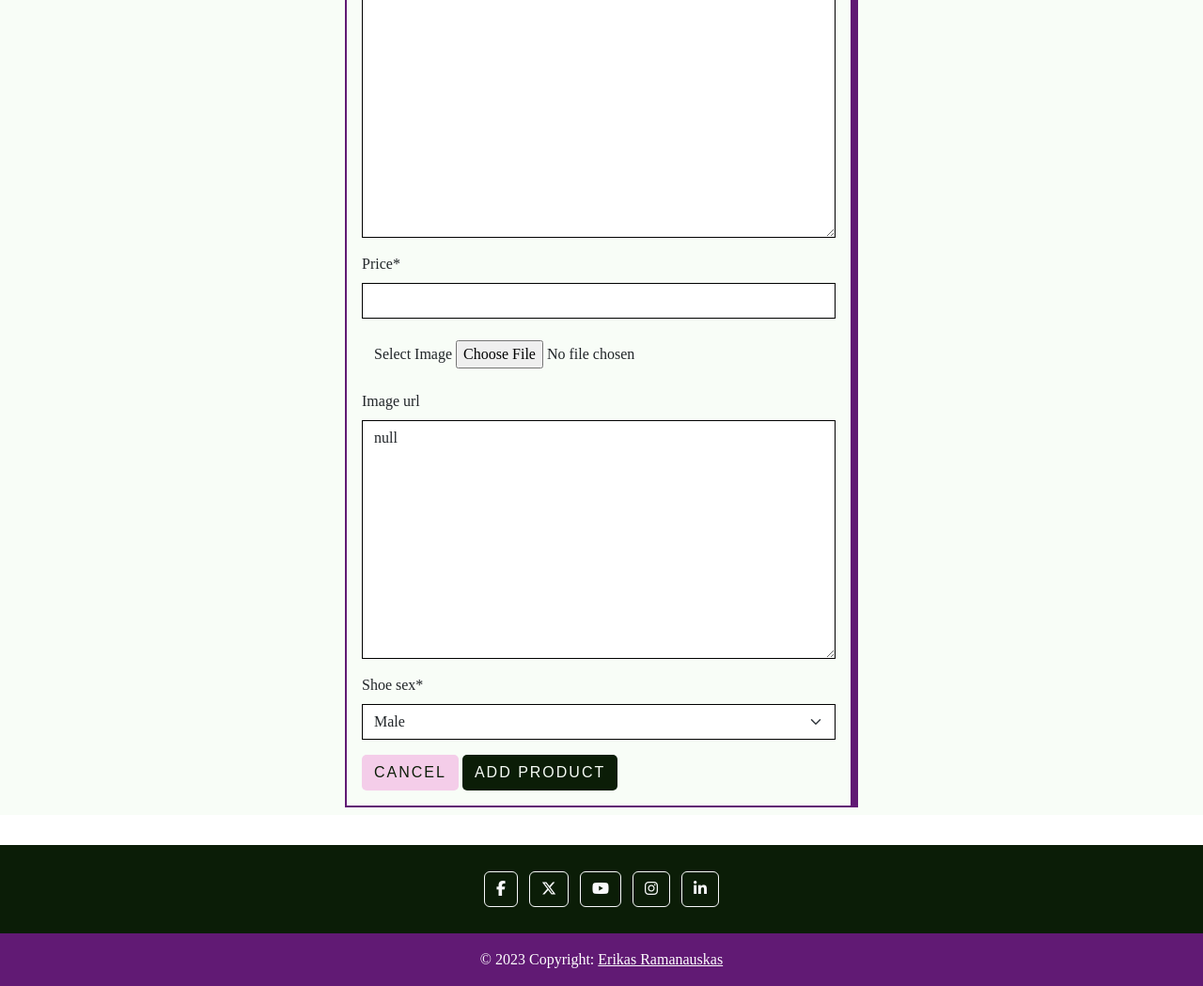
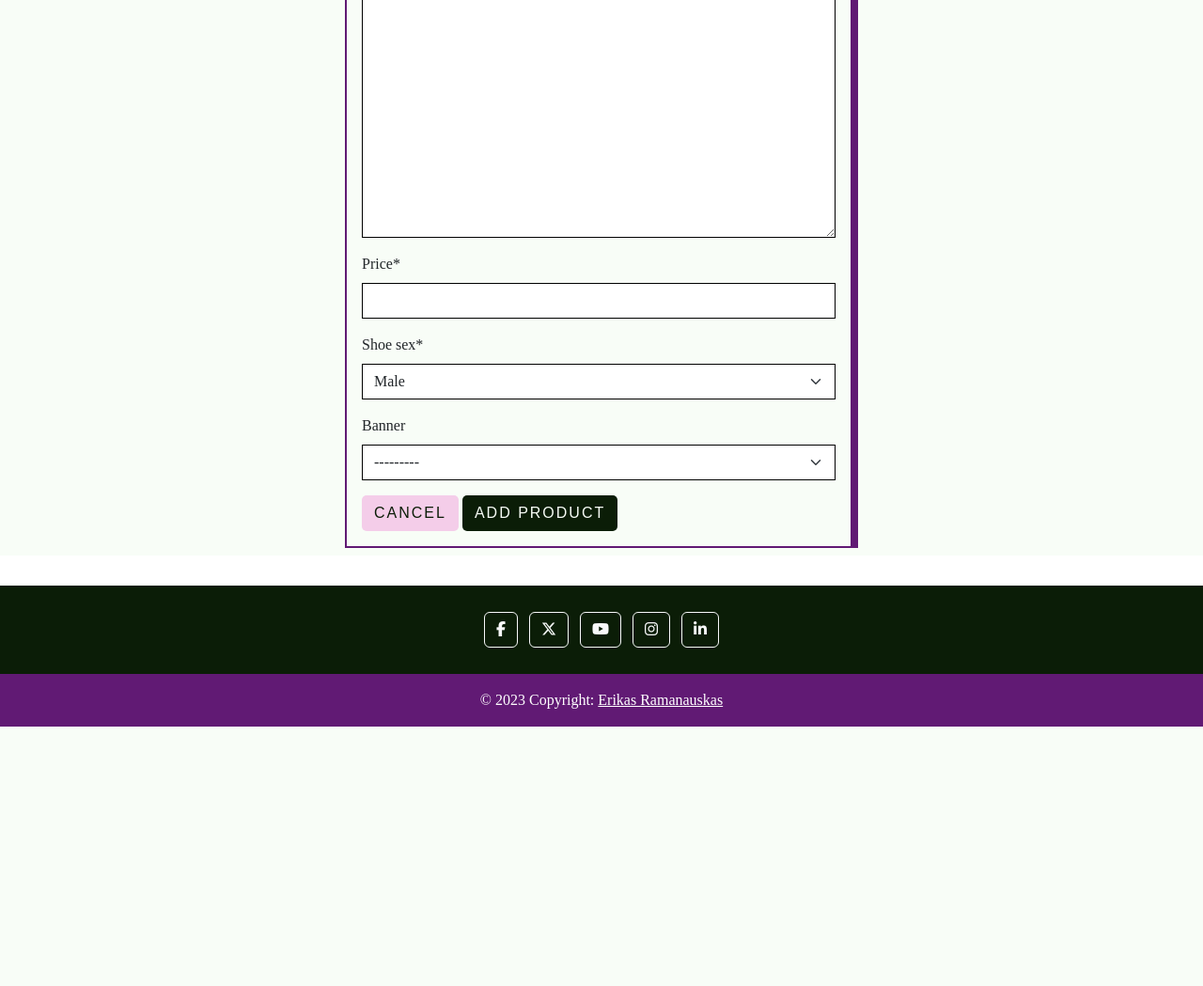
Before and after one commit to Erikas-Ramanauskas/Milestone-Project-4, a Django app: page /products/add/ in a window 1280 px wide. Shown: the part 818-1867 px from the top of the page at 94% size. After the commit the page ends 1591 px from the top, so only its background shows below. Run offline with Django 4.2, Linux system fonts and the light colour scheme; a user stored in the database is signed in; data comes from the database, SQL or seed files in the repository; tables that the repository leaves empty hold one stand-in row (values such as "Sample post"); data that the repository does not hold is empty; parts of the project's set-up code (start-up, migrations or seed data) failed here and were passed over; some libraries are stand-ins or nearby versions.

Commit message:
working on multiple image udate

```diff
--- a/g_mark/settings.py
+++ b/g_mark/settings.py
@@ -128,7 +128,7 @@
 # https://docs.djangoproject.com/en/4.2/ref/settings/#databases
 
 
-if os.environ.get('DATABASE_URL'):
+if 'DATABASE_URL' in os.environ:
     DATABASES = {
         'default': dj_database_url.parse(os.environ.get('DATABASE_URL'))
     }
--- a/products/forms.py
+++ b/products/forms.py
@@ -1,5 +1,4 @@
 from django import forms
-from .widgets import CustomClearableFileInput
 from .models import Product, Category
 
 
@@ -9,8 +8,12 @@
         model = Product
         fields = '__all__'
 
-    image = forms.ImageField(
-        label='Image', required=False, widget=CustomClearableFileInput)
+    widgets = {
+        'display_image': forms.ClearableFileInput(attrs={
+            'class': 'form-control',
+            'placeholder': 'Select banner image',
+        }),
+    }
 
     def __init__(self, *args, **kwargs):
         super().__init__(*args, **kwargs)
--- a/products/models.py
+++ b/products/models.py
@@ -84,16 +84,16 @@
 
 class Product(models.Model):
     category = models.ForeignKey(
-        "Category", max_length=254, null=True, blank=True, on_delete=models.SET_NULL
+        "Category", null=True, blank=True, on_delete=models.SET_NULL
     )
     brand = models.ForeignKey(
-        "Brand", max_length=254, null=True, blank=True, on_delete=models.SET_NULL
+        "Brand", null=True, blank=True, on_delete=models.SET_NULL
     )
     size = models.ForeignKey(
-        "Size", max_length=254, null=True, blank=True, on_delete=models.SET_NULL
+        "Size", null=True, blank=True, on_delete=models.SET_NULL
     )
     quality = models.ForeignKey(  # Add Quality field
-        "Quality", max_length=254, null=True, blank=True, on_delete=models.SET_NULL
+        "Quality", null=True, blank=True, on_delete=models.SET_NULL
     )
 
     sku = models.CharField(max_length=254, null=True, blank=True)
@@ -101,13 +101,31 @@
     description = models.TextField()
     price = models.DecimalField(max_digits=254, decimal_places=2)
 
-    image = ArrayField(models.CharField(max_length=50), null=True, blank=True)
-    image_url = ArrayField(models.CharField(
-        max_length=1024), null=True, blank=True)
-
     shoe_sex = models.CharField(
         max_length=254, choices=SHOE_SEX_CHOICES, default="Female"
     )
 
+    banner = models.ForeignKey(
+        'ProductImage', null=True, blank=True, default=None, on_delete=models.SET_NULL, related_name='banner')
+
     def __str__(self):
         return self.name
+
+    def save(self, *args, **kwargs):
+        if not self.banner and self.image.exists():
+            first_image = self.image.first()
+            self.banner = first_image
+        super().save(*args, **kwargs)
+
+
+class ProductImage(models.Model):
+    class Meta:
+        verbose_name = 'Photo'
+        verbose_name_plural = 'Photos'
+
+    product = models.ForeignKey(
+        Product, related_name='images', on_delete=models.CASCADE, null=True, blank=True)
+    image = models.ImageField(null=True, blank=True)
+
+    def __str__(self):
+        return f"Image for {self.product.name}"
--- a/products/templates/products/add_product.html
+++ b/products/templates/products/add_product.html
@@ -26,11 +26,19 @@
       <form method="POST" action="{% url 'add_product' %}" class="form mb-2 product-managment-form" enctype="multipart/form-data">
         {% csrf_token %}
         {% for field in form %}
-        {% if field.name != 'image' %}
-        {{ field | as_crispy_field }}
-        {% else %}
-        {{ field }}
-        {% endif %}
+          {% if field.name != 'image' %}
+            {{ field | as_crispy_field }}
+          {% else %}
+            {{ field }}
+          {% endif %}
+        {% endfor %}
+
+        {{ form.images.management_form }} {# Render management form for images #}
+        {% for image_form in form.images.forms %}
+          {% for image_field in image_form.visible_fields %}
+            {{ image_field }}
+          {% endfor %}
+          <br>
         {% endfor %}
         <div class="text-right">
           <a class="btn btn-special-cancel" href="{% url 'products' %}">Cancel</a>
--- a/products/views.py
+++ b/products/views.py
@@ -2,7 +2,7 @@
 from django.contrib import messages
 from django.contrib.auth.decorators import login_required
 from django.db.models import Q
-from .models import Product, Category, Brand, Quality
+from .models import Product, Category, Brand, Quality, ProductImage
 from .forms import ProductForm
 
 # Create your views here.
@@ -76,6 +76,10 @@
         form = ProductForm(request.POST, request.FILES)
         if form.is_valid():
             product = form.save()
+            images = request.FILES.getlist('images')
+            for image in images:
+                ProductImage.objects.create(product=product, image=image)
+
             messages.success(request, 'Successfully added product!')
             return redirect(reverse('product_detail', args=[product.id]))
         else:
```
Also changed, not shown: products/admin.py (+8 -1 lines), products/templates/products/products.html (+1 -7 lines), media/313915894_1545412535908001_7123913532293765554_n.jpg (added), media/313975707_493762616126136_8534287369128182289_n.jpg (added), media/314098843_854272395611018_1916228012113493197_n.jpg (added), media/314363513_5644065219010465_8624897727216296182_n.jpg (added), products/migrations/0004_remove_product_image_remove_product_image_url_and_more.py (added), products/migrations/0005_alter_product_brand_alter_product_category_and_more.py (added), products/migrations/0006_remove_product_images_alter_productimage_image_and_more.py (added), products/migrations/0008_alter_product_banner.py (added), products/migrations/0009_alter_product_banner.py (added), products/migrations/0010_alter_product_banner.py (added).
